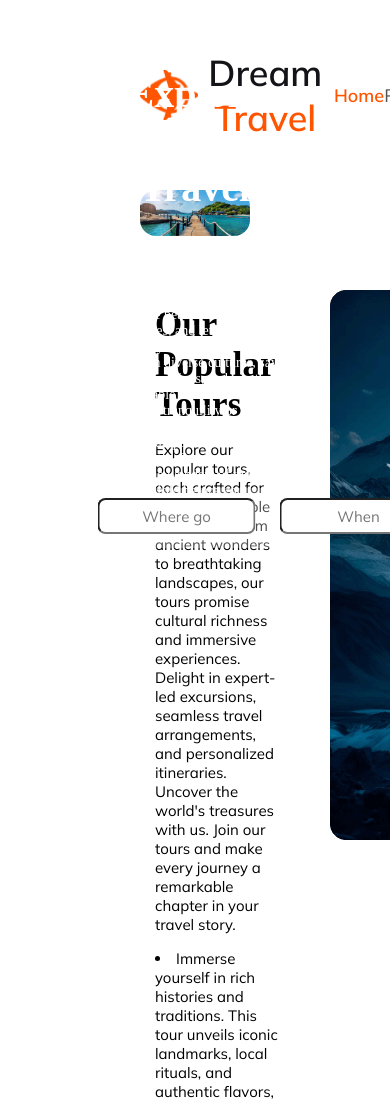
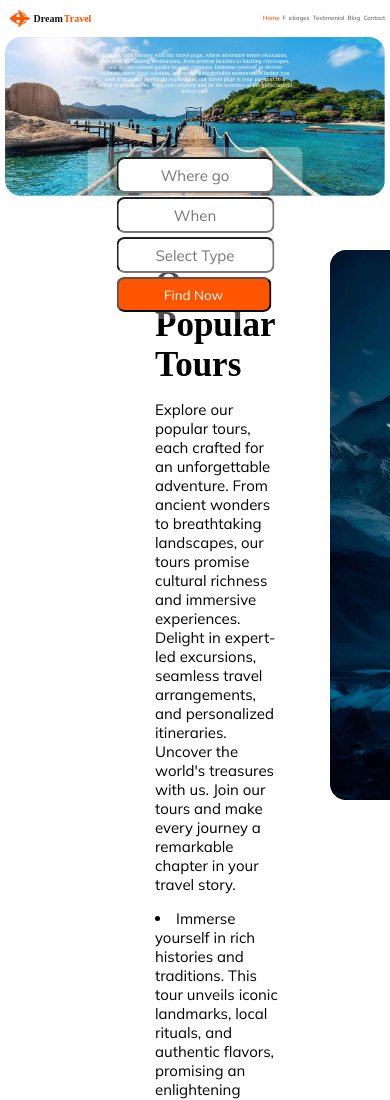
Before and after one commit to mohan-shil/Dream-Travel-s-, a plain HTML site: page index.html in a window 390 px wide. Shown: the top 1100 px of the page. Drawn offline with Linux system fonts and the light colour scheme.

Commit message:
Created Responsive Layout header

```diff
--- a/index.html
+++ b/index.html
@@ -5,6 +5,7 @@
     <meta name="viewport" content="width=   device-width, initial-scale=1.0">
     <title>Dream Travel </title>
     <link rel="stylesheet" href="style.css">
+    <link rel="stylesheet" href="responsive.css">
     <link rel="shortcut icon" href="Images/Group 40071 (2).png" type="image/x-icon">
 
 </head>
@@ -43,8 +44,10 @@
         <input type="text" placeholder="Where go" id="find-container-box-1">
         <input type="text" placeholder="When" id="find-container-box-2">
 
-    <input type="text" placeholder="select" id="find-container-box-3">
-    <input type="search" name="Find Now" id="find-container-box-4" placeholder="Find Now">
+    <input type="text" placeholder="Select Type" id="find-container-box-3">
+    <button class="find-container-box-4">
+        Find Now
+    </button>
 
     </div>
 
--- /dev/null
+++ b/responsive.css
@@ -0,0 +1,116 @@
+@media screen and (max-width: 600px){
+
+/*Header Section  */
+*{
+    margin: 0;
+}
+.nav-container{
+    display: flex;
+    align-items: center;
+    margin: 5px;
+    /* border: 2px solid black; */
+}
+.logo-title-container{
+    display: flex;
+    /* border: 2px solid black; */
+    /* width: 40%;
+    margin: 50px 0px; */
+    text-align: center;
+    align-items: center;
+    margin: 5px;
+}
+.logo-image{
+    height: 40%;
+    width: 20%;
+    margin-right: 4px;
+    /* border: 2px solid black;     */
+}
+.logo{
+    display: flex;
+    font-family: 'Times New Roman', Times, serif;
+    font-weight: 600;
+    color: #131318;
+    font-size: 10px;
+    /* border: 2px solid blue; */
+    margin: 0px;
+    text-align: center;
+}
+.logo #logo-title{
+    font-family: 'Times New Roman', Times, serif;
+    font-weight: 600px;
+    color: #FF5400;
+    text-align: center;
+    margin-left: 1px;
+}
+
+.Navigation {
+    display: flex;
+    text-wrap: wrap;
+    justify-content: space-between;
+    /* width: 75%; */
+    /* border: 2px solid black; */
+}
+.Navigation a{
+
+    text-decoration: none;
+    color:  #535358;
+    font-weight: 400;
+    font-size: 6px;
+    /* margin-right: 5px; */
+}
+
+
+.explore-container{
+    /* border: 2px solid black; */
+    margin: 5px;
+    max-width: 100%;
+    height: auto;
+display: block;
+}
+#text-explore{
+    font-family:'Times New Roman', Times, serif;
+    position: absolute;
+    top: 50%;
+    left: 50%;
+    transform: translate(-50%, -1580%);
+    color: rgb(255, 255, 255);
+    text-align: center;
+    font-size: 22px;
+    font-weight: 800px;
+}
+#text-explore-description{
+    font-family:'Times New Roman', Times, serif;
+    position: absolute;
+    top: 50%;
+    left: 50%;
+    transform: translate(-50%, -880%);
+    color: rgb(255, 255, 255);
+    text-align: center;
+    font-size: 6px;
+    font-weight: 400px;
+    /* border: 2px  solid red; */
+}
+.find-container{
+    /* border: 2px  solid red; */
+    width: 50%;
+    height: 18%;
+    border-radius: 7px;
+    display: inline-grid;
+    padding: 10px;
+    align-items: flex-start;
+    justify-content: center;
+    gap: 4px;
+    position: absolute;
+    top: 50%;
+    left: 50%;
+    transform: translate(-50%, -160%);
+    text-align: center;
+    background: rgba(255, 255, 255, 0.30);
+
+}
+
+
+
+
+
+}
--- a/style.css
+++ b/style.css
@@ -32,12 +32,14 @@
 .logo{
     color: #131318;
     font-size: 36px;
+    font-family: 'Times New Roman', Times, serif;
 
 }
 
 .logo #logo-title{
     font-weight: 800px;
     color: #FF5400;
+    font-family: 'Times New Roman', Times, serif;
 }
 
 .Navigation {
@@ -116,7 +118,7 @@
 }
 
 #find-container-box-1, #find-container-box-2,
-#find-container-box-3, #find-container-box-4{
+#find-container-box-3{
 font-size: 15px;
 width: 150px;
 height: 30px;
@@ -125,6 +127,16 @@ text-align: center;
 justify-content: center;
 align-items: center;
 border-radius: 8px;
+}
+
+.find-container-box-4 {
+    background-color: #FF5400;
+    color: #ffffff;
+    text-align: center;
+    justify-content: center;
+    width: 155px;
+    height: 35px;
+    border-radius: 8px;
 }
 
 /* Header Styles Ends Here */
```
